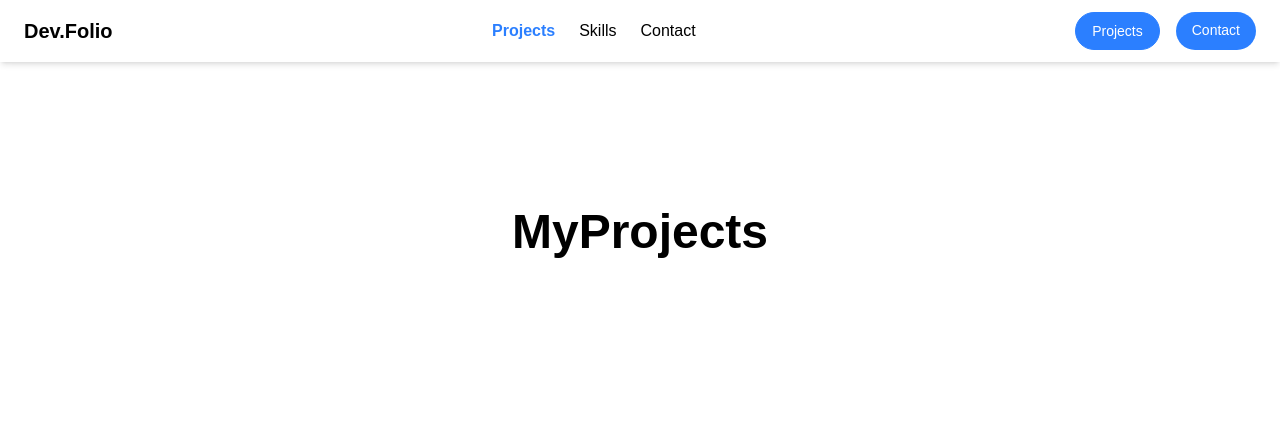
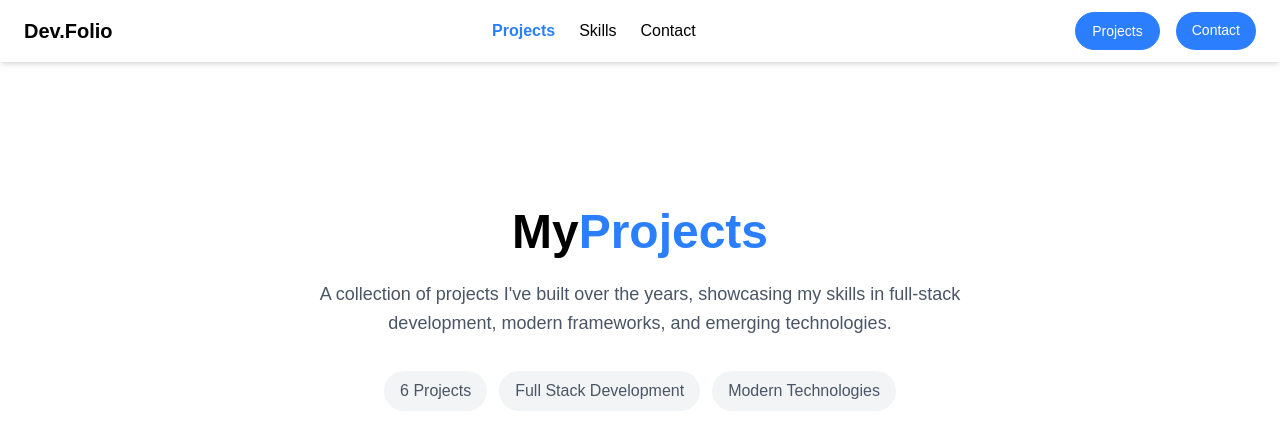
Before and after one commit to deven065/Portfolio-Website, a Next.js app: page /projects in a window 1280 px wide. Shown: the top 438 px of the page. Built offline with nearby package versions, Linux system fonts and the light colour scheme.

Commit message:
refactor: Style ProjectsHero component with enhanced title and added project tags

```diff
--- a/src/app/Components/Projects/ProjectsHero.tsx
+++ b/src/app/Components/Projects/ProjectsHero.tsx
@@ -6,9 +6,27 @@ const ProjectsHero: React.FC = () => {
         <section className="text-center max-w-3xl mx-auto px-4 py-16">
             {/* Title */}
             <h2 className="text-3xl sm:text-5xl font-extrabold">
-                <span>My</span>
-                <span>Projects</span>
+                <span className="text-black">My</span>
+                <span className="text-blue-500">Projects</span>
             </h2>
+
+            {/* Description */}
+            <p className="mt-6 text-gray-600 text-base sm:text-lg leading-relaxed">
+                A collection of projects I've built over the years, showcasing my skills in full-stack development, modern frameworks, and emerging technologies.
+            </p>
+
+            {/* Tages / Filters */}
+            <div className="mt-8 flex flex-wrap justify-center gap-3">
+                <span className="px-4 py-2 bg-gray-100 rounded-full text-gray-600 text-sm sm:text-base">
+                    6 Projects
+                </span>
+                <span className="px-4 py-2 bg-gray-100 rounded-full text-gray-600 text-sm sm:text-base">
+                    Full Stack Development
+                </span>
+                <span className="px-4 py-2 bg-gray-100 rounded-full text-gray-600 text-sm sm:text-base">
+                    Modern Technologies
+                </span>
+            </div>
         </section>
     )
 }
```
